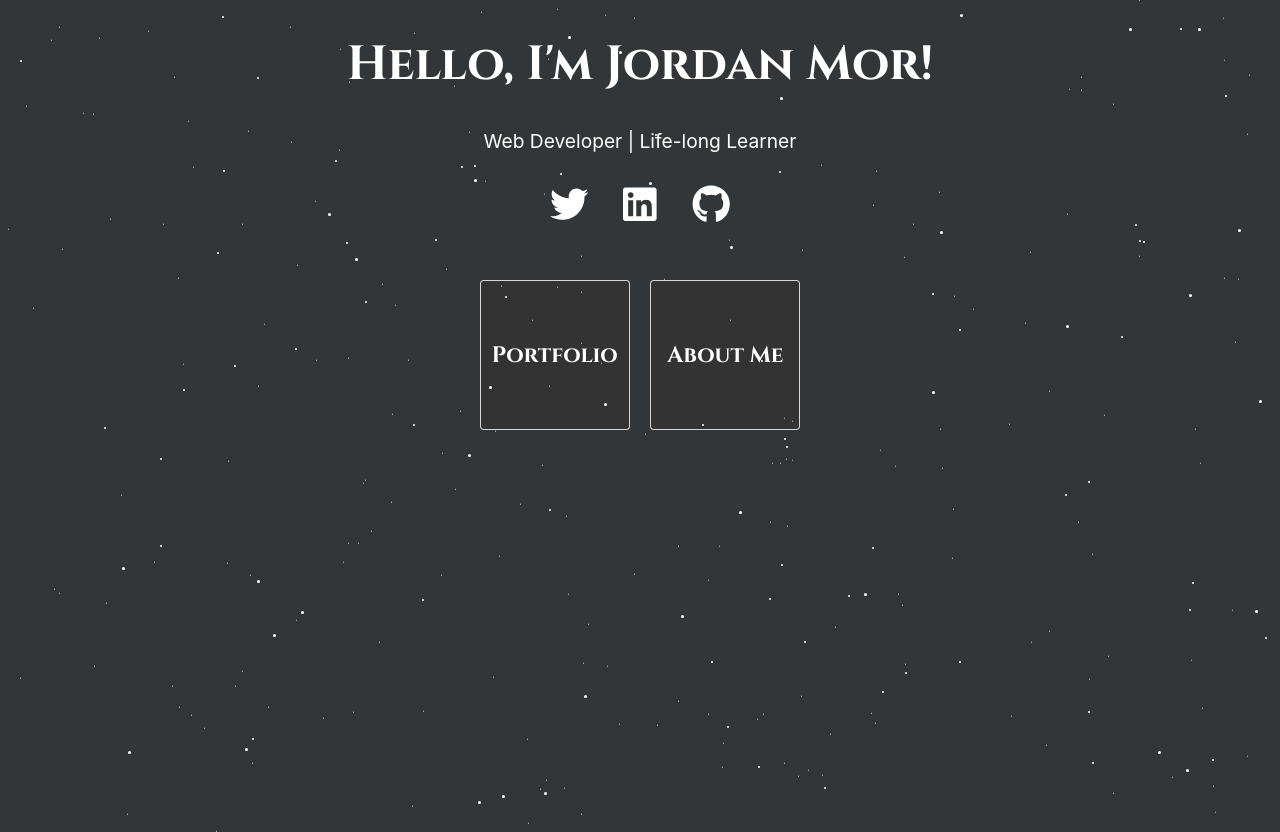
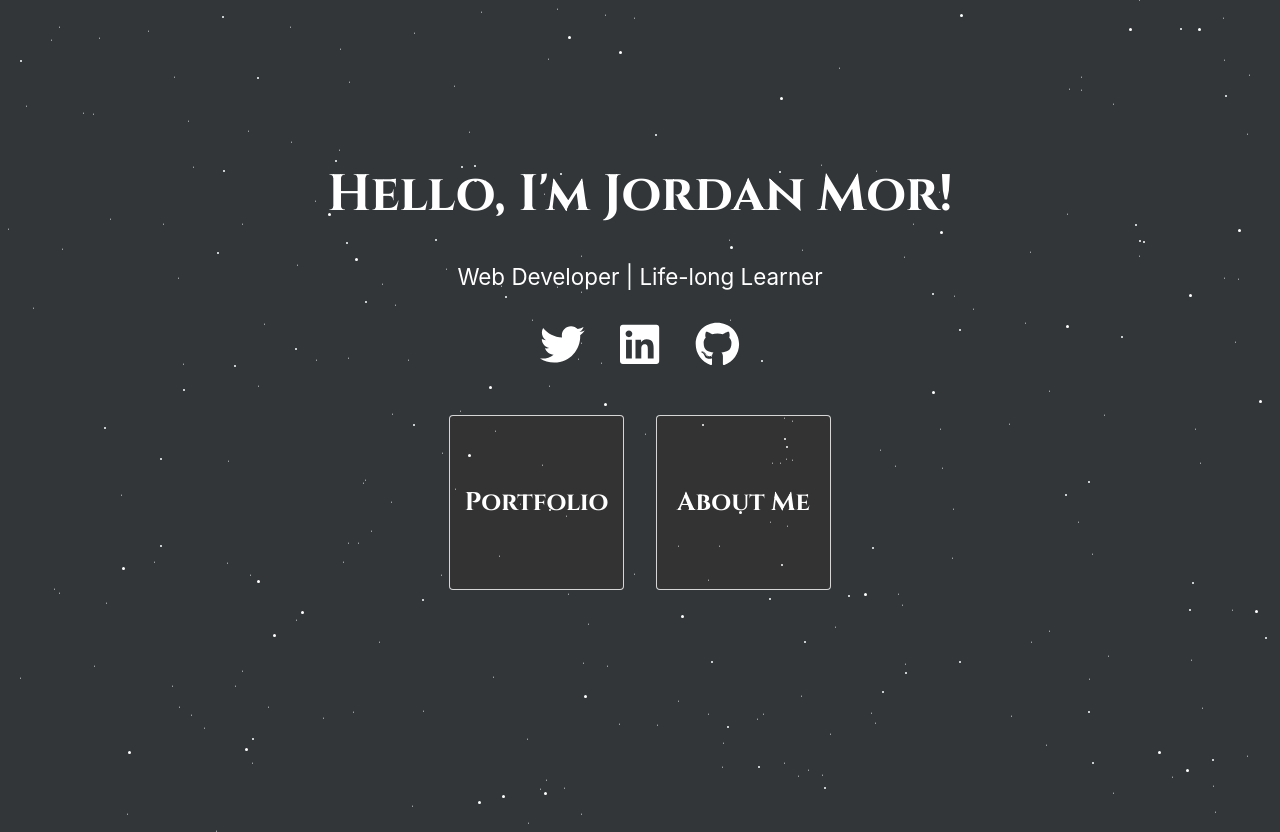
Before and after one commit to jordanmor/jordanmor.com, a React (Create React App) app: page / in a window 1280 px wide. After the commit the page ends 800 px from the top, so only its background shows below. Built offline with nearby package versions, Linux system fonts and the light colour scheme.

Commit message:
Style landing page for small & large screens

```diff
--- a/src/components/landing.js
+++ b/src/components/landing.js
@@ -5,17 +5,15 @@ import SocialIcons from './common/socialIcons';
 const Landing = () => {
   return (
     <div className="page">
-      <div className="landing">
-        <div className="container">
-          <h1 className='title'>Hello, I'm <span>Jordan Mor!</span></h1>
-          <div className="tagline">Web Developer | Life-long Learner</div>
+    <div className="landing">
+        <h1 className='title'>Hello, I'm <span>Jordan Mor!</span></h1>
+        <div className="tagline">Web Developer | Life-long Learner</div>
 
-          <SocialIcons />
+        <SocialIcons />
 
-          <div className="btn-group flex-center">
-            <Link to="/portfolio" className="btn flex-center"><span>Portfolio</span><i className="shine"></i></Link>
-            <Link to="/about" className="btn flex-center"><span>About Me</span><i className="shine two"></i></Link>
-          </div>
+        <div className="btn-group">
+          <Link to="/portfolio" className="btn"><span>Portfolio</span><i className="shine"></i></Link>
+          <Link to="/about" className="btn"><span>About Me</span><i className="shine two"></i></Link>
         </div>
       </div>
     </div>
--- a/src/index.css
+++ b/src/index.css
@@ -40,16 +40,6 @@ ul {
   list-style-type: none;
   margin: 0;
   padding: 0;
-}
-
-/*============-============-============-============
-                    GLOBAL CLASSES
-==============-============-============-==========*/
-
-.flex-center {
-  display: flex;
-  justify-content: center;
-  align-items: center;
 }
 
 /*============-============-============-============
@@ -241,20 +231,15 @@ ul {
 ==============-============-============-==========*/
 
 .landing {
-  min-height: 100vh;
-  position: relative;
-}
-
-.landing .container {
   color: #fff;
   padding: 0 1rem;
-  margin: 0 auto;
+  text-align: center;
+  margin-top: 5rem;
 }
 
 .landing h1 {
   font-family: 'Cinzel', serif;
   font-size: 3rem;
-  text-align: center;
 }
 
 .landing .title span {
@@ -263,13 +248,19 @@ ul {
 }
 
 .landing .tagline {
-  text-align: center;
   font-size: 1.2rem;
   margin-bottom: 2rem;
 }
 
 .landing .social-icons {
-  margin-bottom: 3.5rem;
+  margin-bottom: 3rem;
+}
+
+.landing .btn-group,
+.landing .btn {
+  display: flex;
+  justify-content: center;
+  align-items: center;
 }
 
 .landing .btn {
@@ -727,12 +718,6 @@ main h2 {
   }
 }
 
-@media (max-width: 740px ) {
-  .landing {
-    margin-top: 5rem;
-  }
-}
-
 @media (min-width: 550px ) {
   .portfolio {
     grid-template-columns: repeat(3, minmax(160px, 1fr));
@@ -746,8 +731,28 @@ main h2 {
 }
 
 @media (min-width: 741px ) {
+  .landing {
+    margin-top: 10rem;
+  }
+  .landing .title {
+    font-size: 3.2rem;
+  }
   .landing .title span {
     display: inline-block;
+  }
+  .landing .tagline {
+    font-size: 1.4rem;
+  }
+  .landing .social-icons svg{
+    font-size: 2.8rem;
+  }
+  .landing .btn {
+    width: 175px;
+    height: 175px;
+    font-size: 1.6rem;
+  }
+  .landing .btn + .btn {
+    margin-left: 2rem;
   }
   .card .lead span {
     display: inline-block;
```
